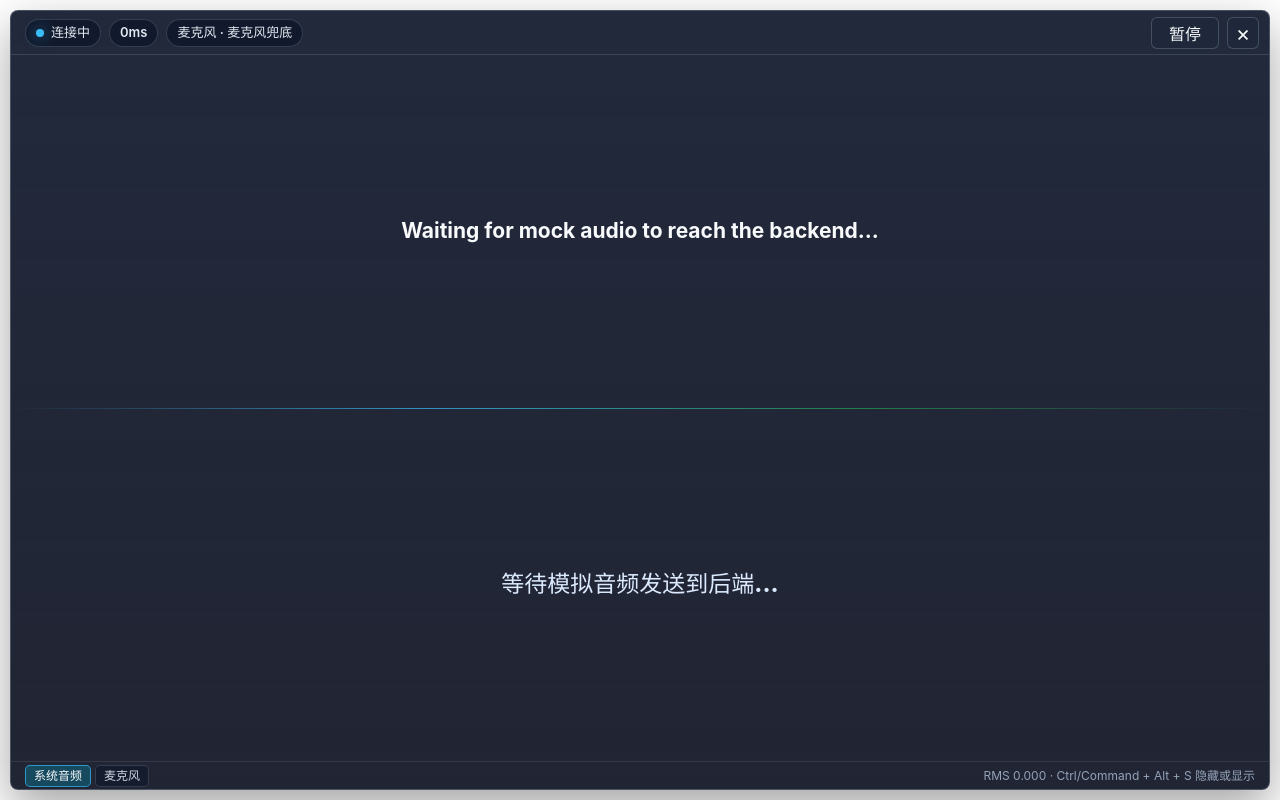
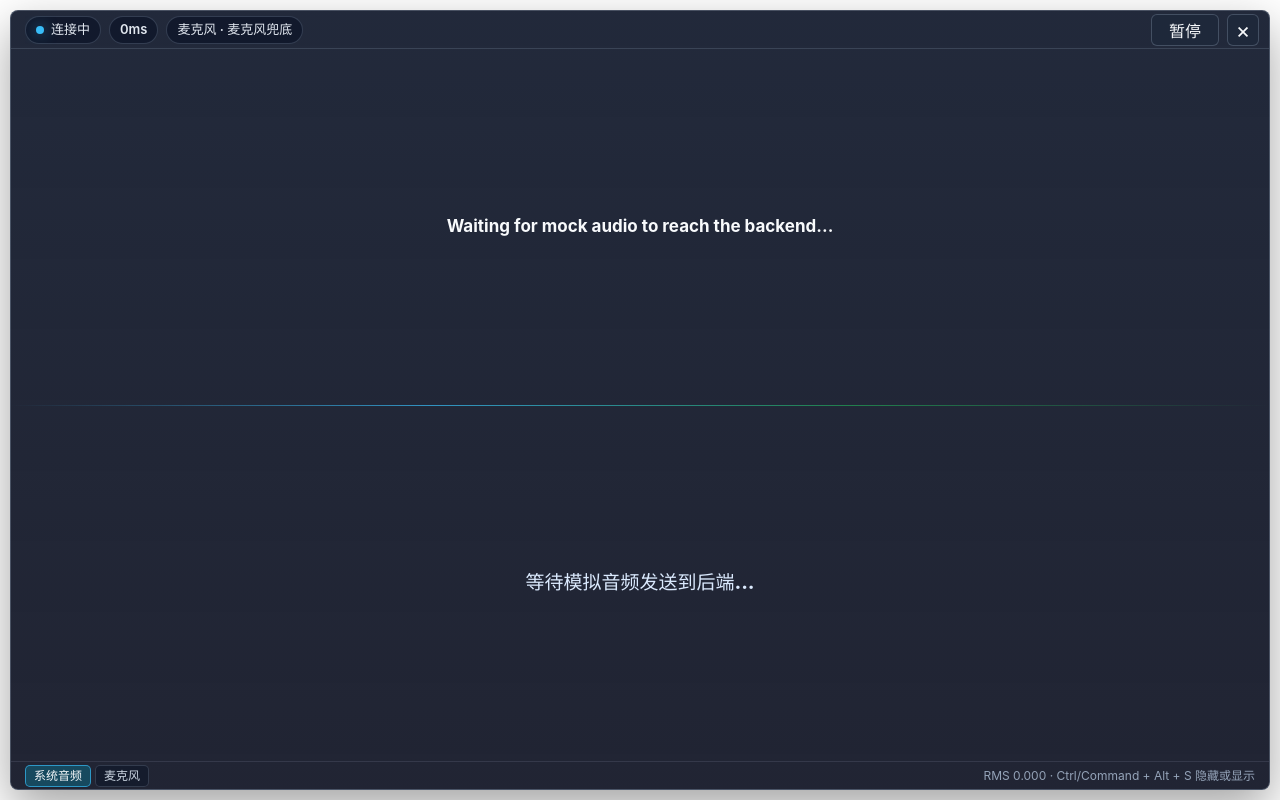
Before and after one commit to HuXiaohui424/ai-translation-assistant, a Vue app in the folder frontend/: page / in a window 1280 px wide. Built offline with nearby package versions, Linux system fonts and the light colour scheme; no server answers.

Commit message:
fix: 限制长字幕显示区域

```diff
--- a/frontend/src/renderer/src/styles/main.css
+++ b/frontend/src/renderer/src/styles/main.css
@@ -44,7 +44,7 @@ button {
 
 .subtitle-panel {
   display: grid;
-  grid-template-rows: 44px 1fr 28px;
+  grid-template-rows: 38px minmax(0, 1fr) 28px;
   width: 100%;
   height: 100%;
   overflow: hidden;
@@ -82,6 +82,10 @@ button {
   min-width: 0;
 }
 
+.status-group {
+  overflow: hidden;
+}
+
 .status-pill,
 .latency-pill {
   display: inline-flex;
@@ -95,6 +99,13 @@ button {
   color: #e2e8f0;
   background: rgba(15, 23, 42, 0.78);
   border: 1px solid rgba(148, 163, 184, 0.26);
+  white-space: nowrap;
+}
+
+.latency-pill {
+  max-width: 160px;
+  overflow: hidden;
+  text-overflow: ellipsis;
 }
 
 .status-dot {
@@ -177,36 +188,45 @@ button {
   display: grid;
   grid-template-rows: 1fr 1px 1fr;
   min-height: 0;
+  overflow: hidden;
 }
 
 .subtitle-block {
-  display: flex;
-  align-items: center;
-  justify-content: center;
+  display: grid;
+  place-items: center;
   min-height: 0;
-  padding: 10px 28px;
+  max-height: 100%;
+  padding: 8px 24px;
+  overflow: hidden;
   text-align: center;
 }
 
 .subtitle-block p {
-  max-width: 62ch;
+  display: -webkit-box;
+  max-width: 68ch;
+  max-height: 100%;
   margin: 0;
+  overflow: hidden;
   overflow-wrap: anywhere;
+  text-overflow: ellipsis;
+  -webkit-box-orient: vertical;
   letter-spacing: 0;
 }
 
 .subtitle-block.original p {
   color: #f8fafc;
-  font-size: 21px;
+  font-size: 17px;
   font-weight: 700;
-  line-height: 1.38;
+  line-height: 1.26;
+  -webkit-line-clamp: 3;
 }
 
 .subtitle-block.translated p {
   color: #dbeafe;
-  font-size: 23px;
+  font-size: 19px;
   font-weight: 800;
-  line-height: 1.34;
+  line-height: 1.24;
+  -webkit-line-clamp: 3;
 }
 
 .divider {
@@ -280,6 +300,6 @@ button {
 
   .subtitle-block.original p,
   .subtitle-block.translated p {
-    font-size: 18px;
+    font-size: 16px;
   }
 }
```
